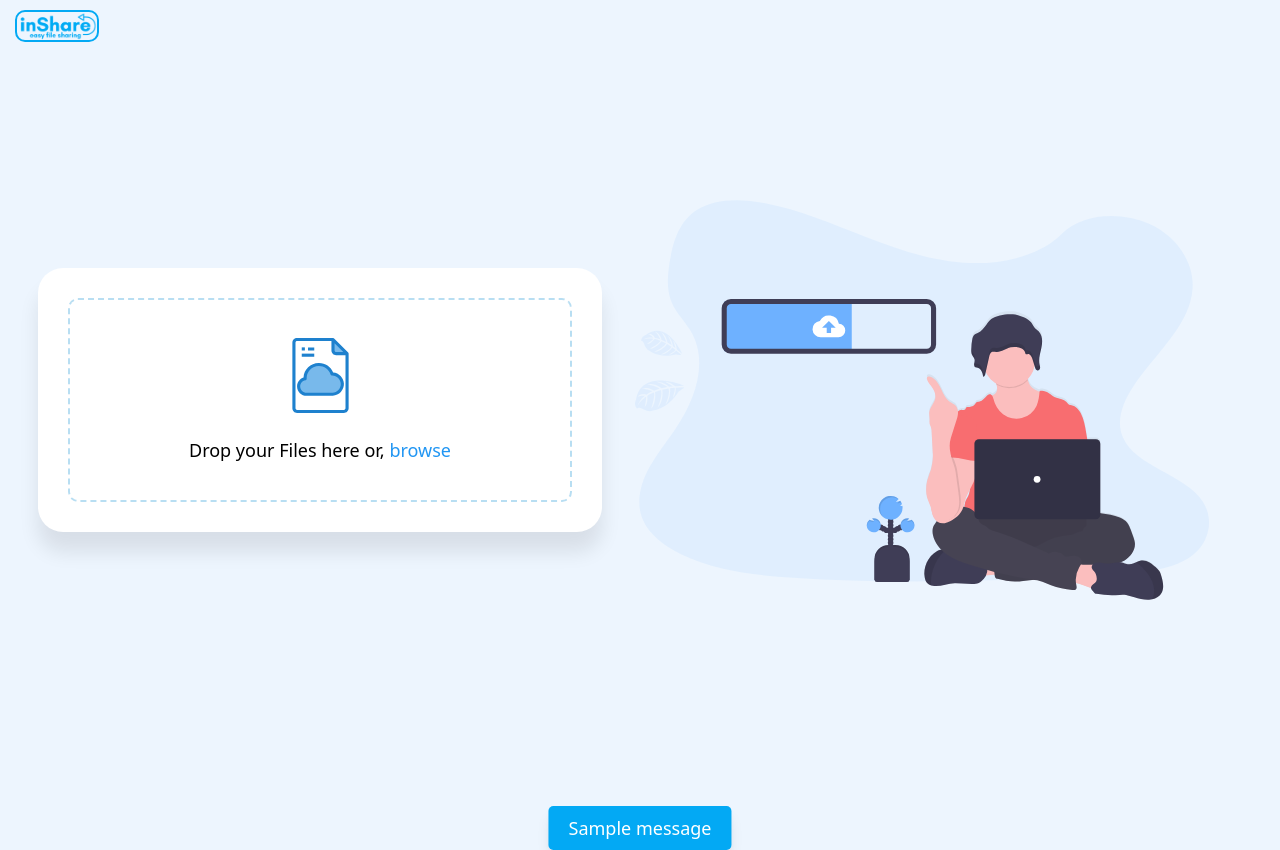
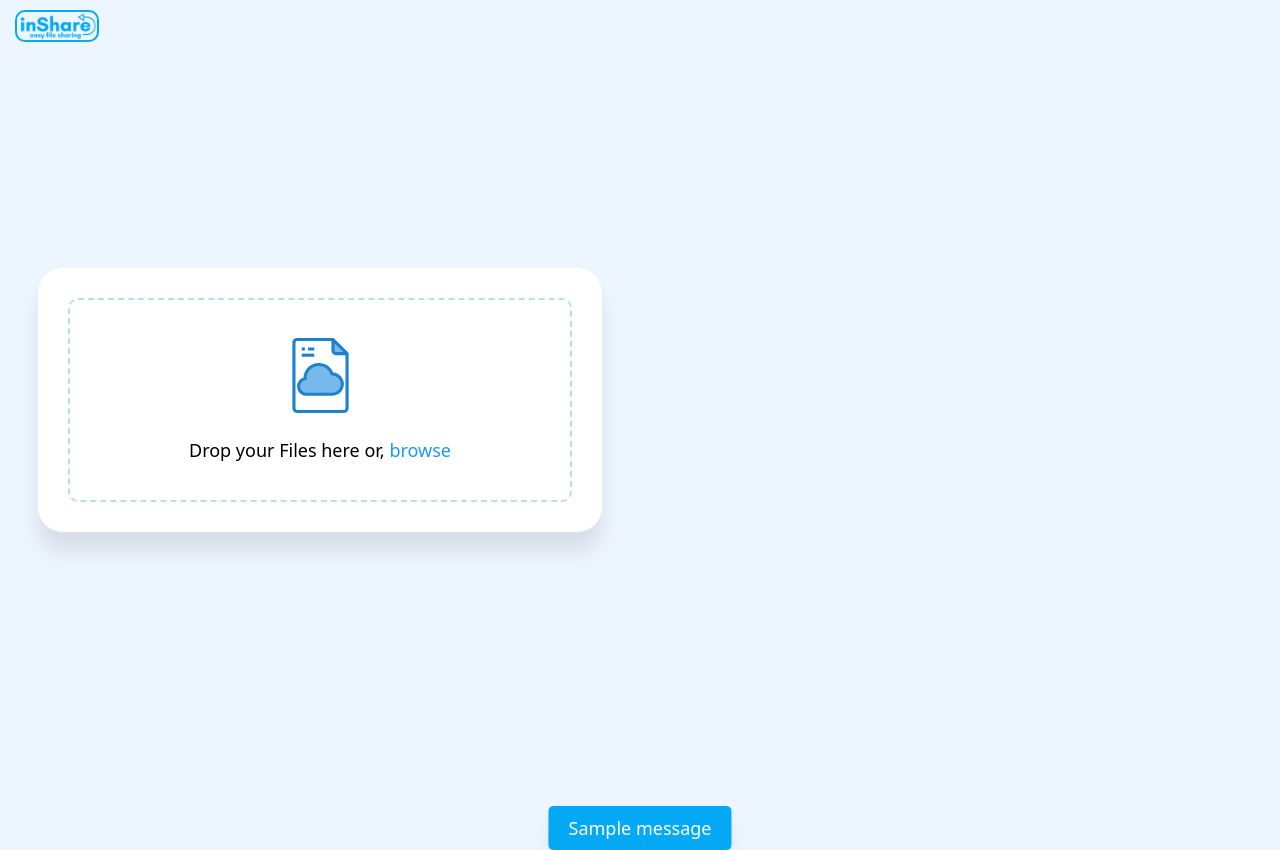
Before and after one commit to axelviku/ShareFileFront, a PHP site: page / in a window 1280 px wide. Run offline with PHP 8.4, Linux system fonts and the light colour scheme.

Commit message:
Update style.css

```diff
--- a/style.css
+++ b/style.css
@@ -28,8 +28,7 @@ border-radius: 10px;
 .image-vector {
   width: 50vw;
   height: 50vh;
-  background: url(/undraw-upload.svg) no-repeat center;
-  background-size: contain;
+
 }
 
 body,
```
